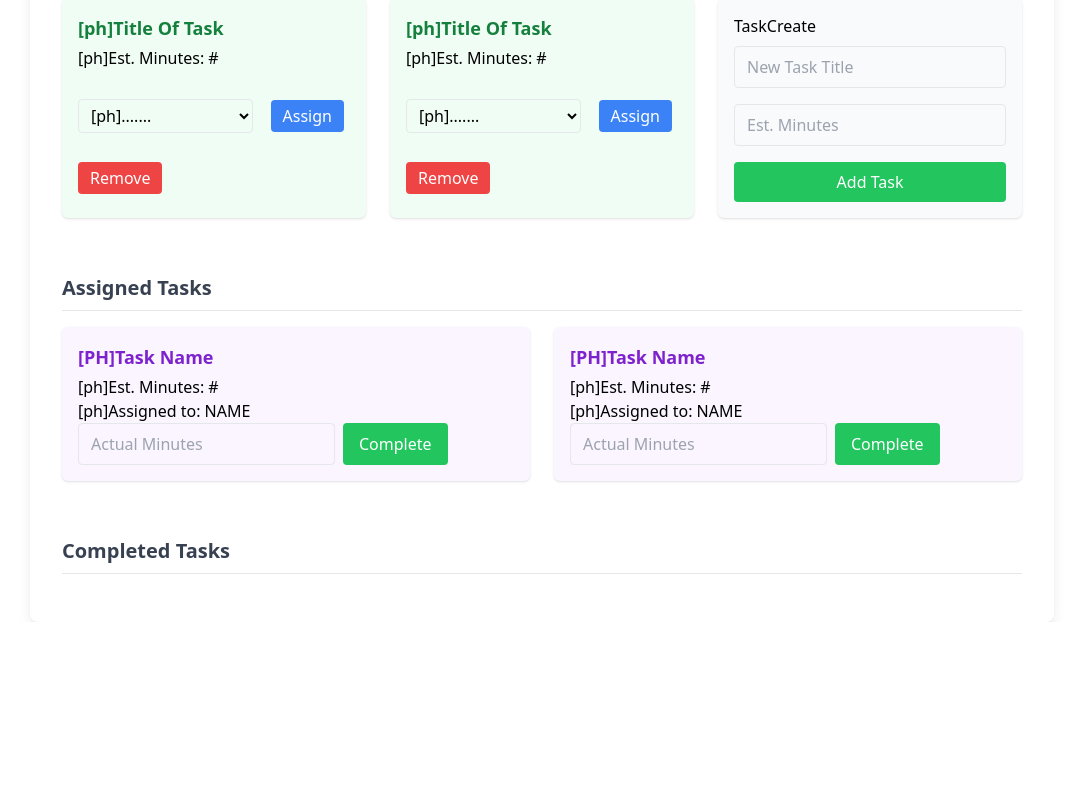
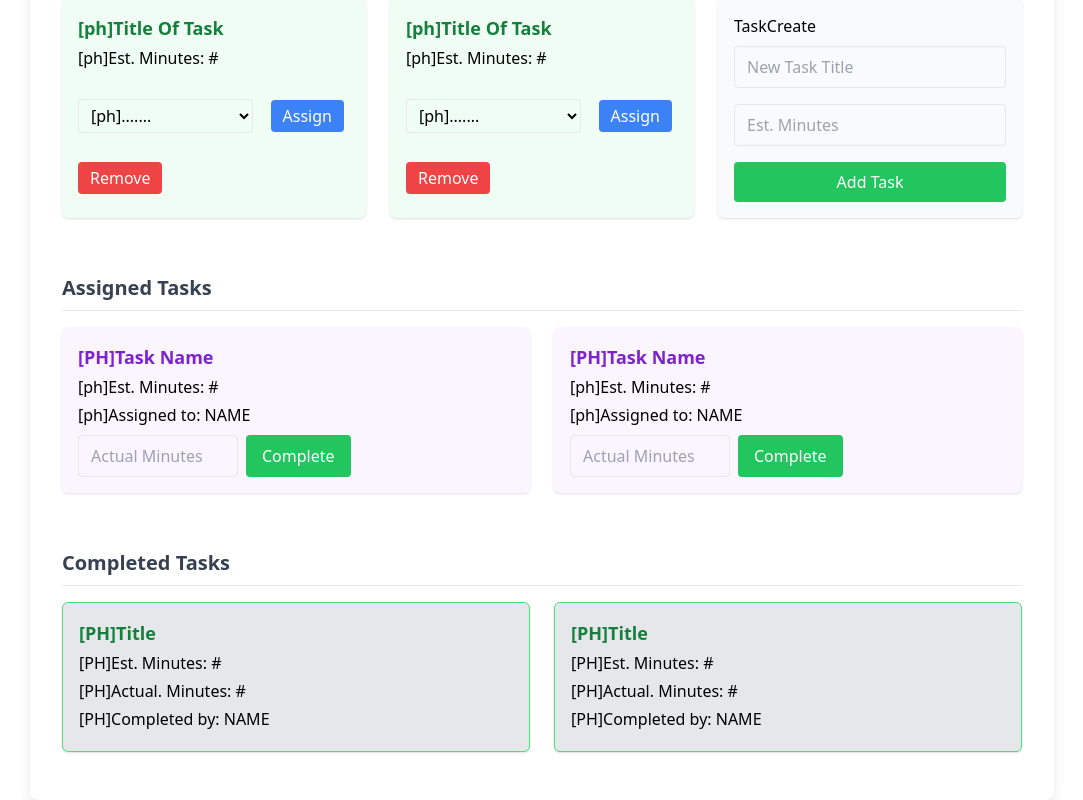
Before and after one commit to xvr6/cs509, a React (Vite) app in the folder Assignments/2. Task Master/p2 - application/task-master/: page / in a window 1280 px wide. Shown: the part 440-1240 px from the top of the page, without its empty margins (98-1181 px from the left). Before the commit the page ends 1062 px from the top, so only its background shows below. Built offline with nearby package versions, Linux system fonts and the light colour scheme.

Commit message:
completed mockup

```diff
--- a/Assignments/2. Task Master/p2 - application/task-master/src/App.tsx
+++ b/Assignments/2. Task Master/p2 - application/task-master/src/App.tsx
@@ -1,4 +1,5 @@
 import Assigned from "./components/AssignedComponents/Assigned";
+import Completed from "./components/CompletedComponents/Completed";
 import Engineers from "./components/EngineerComponents/Engineers";
 import Tasks from "./components/TaskComponents/Tasks";
 
@@ -34,6 +35,7 @@ function App() {
           <h2 className="text-xl font-semibold text-gray-700 mb-4 border-b pb-2 flex items-center gap-2">
             Completed Tasks
           </h2>
+          <Completed></Completed>
         </div>
       </div>
     </main>
--- a/Assignments/2. Task Master/p2 - application/task-master/src/components/AssignedComponents/AssignedTask.tsx
+++ b/Assignments/2. Task Master/p2 - application/task-master/src/components/AssignedComponents/AssignedTask.tsx
@@ -5,16 +5,18 @@ function AssignedTask() {
         <div className="font-bold text-purple-700 text-lg mb-1">
           [PH]Task Name
         </div>
-        <div>[ph]Est. Minutes: #</div>
-        <div>[ph]Assigned to: NAME</div>
+        <div className="mb-1">[ph]Est. Minutes: #</div>
+        <div className="mb-2">[ph]Assigned to: NAME</div>
       </div>
       <div className="flex gap-2">
         <input
           type="number"
           placeholder="Actual Minutes"
-          className="border rounded px-3 py-2"
+          className="border rounded px-3 py-2 w-[160px]"
         />
-        <button className="bg-green-500 hover:bg-green-600 text-white px-4 py-2 rounded">Complete</button>
+        <button className="bg-green-500 hover:bg-green-600 text-white px-4 py-2 rounded">
+          Complete
+        </button>
       </div>
     </div>
   );
--- /dev/null
+++ b/Assignments/2. Task Master/p2 - application/task-master/src/components/CompletedComponents/Completed.tsx
@@ -0,0 +1,12 @@
+import CompletedTask from "./CompletedTask";
+
+function Completed() {
+  return (
+    <div className="flex flex-wrap gap-6">
+      <CompletedTask></CompletedTask>
+      <CompletedTask></CompletedTask>
+    </div>
+  );
+}
+
+export default Completed;
--- /dev/null
+++ b/Assignments/2. Task Master/p2 - application/task-master/src/components/CompletedComponents/CompletedTask.tsx
@@ -0,0 +1,12 @@
+function CompletedTask() {
+  return (
+    <div className="bg-gray-200 rounded-md shadow p-4 flex-2 min-w-[220px] mb-4 border border-green-400">
+      <div className=" font-bold text-green-700 text-lg mb-1">[PH]Title</div>
+      <div className="mb-1">[PH]Est. Minutes: #</div>
+      <div className="mb-1">[PH]Actual. Minutes: #</div>
+      <div className="mb-1">[PH]Completed by: NAME</div>
+    </div>
+  );
+}
+
+export default CompletedTask;
```
